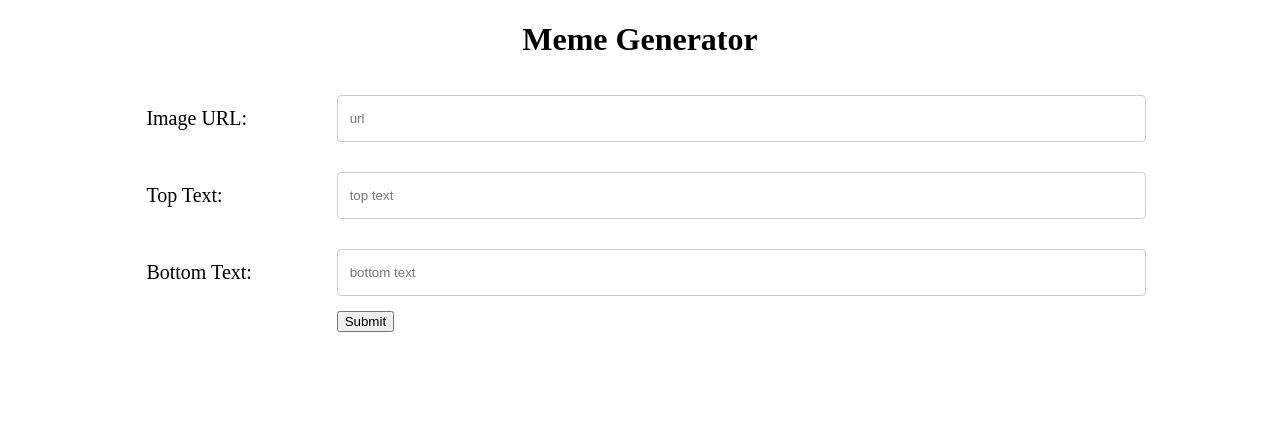
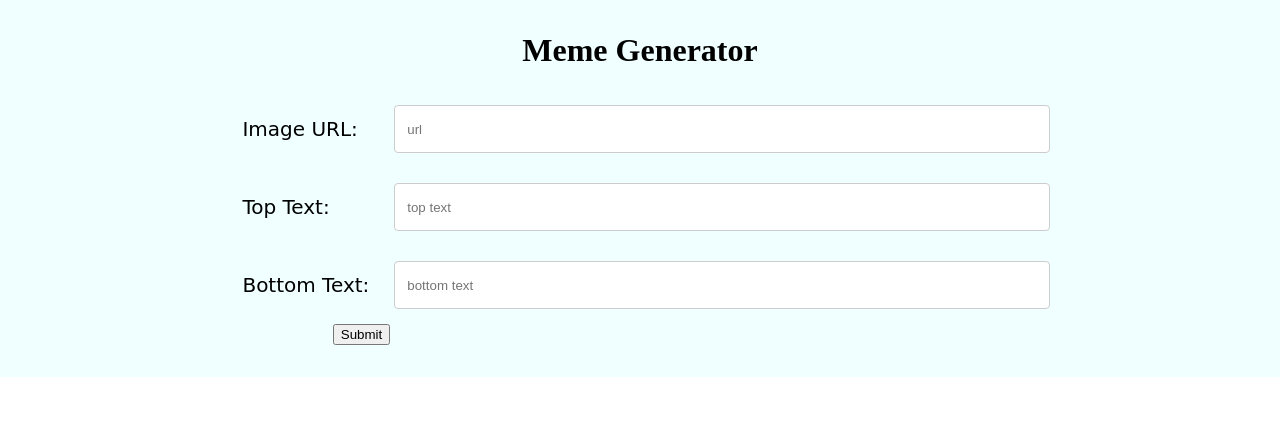
Before and after one commit to aricluo415/Meme-Generator, a PHP site: page /index.html in a window 1280 px wide. Shown: the top 426 px of the page. Run offline with PHP 8.4, Linux system fonts and the light colour scheme.

Commit message:
final commit

```diff
--- a/index.html
+++ b/index.html
@@ -6,6 +6,7 @@
     <link rel="stylesheet" href="styles.css">
 </head>
 <body>
+  <div class = "a">
     <div class ="header">
         <h1>Meme Generator</h1>
     <form id = "meme" >
@@ -18,6 +19,7 @@
         <input type="submit">
       </form>
     </div>
+  </div>
       <div id = "imgs">
     </div>
         <script src="meme.js"></script>
--- a/styles.css
+++ b/styles.css
@@ -1,13 +1,22 @@
 .header {
-  margin: 0 auto;
-  width: 80%;
   text-align: center;
+  padding-left: 10%;
+  padding-right: 10%;
+  background-color: azure;
+  padding-top: 2.5%;
+  padding-bottom: 2.5%;
 }
 .container {
-    position: relative;
-    height: 300px;
-    width: 300px;
-    color: black;
+  position: relative;
+  height: 300px;
+  width: 300px;
+  padding: 10px;
+  color: black;
+  font-family: impact;
+  text-align: center;
+  font-size: 30px;
+  overflow: hidden;
+  overflow-wrap: break-word;
   }
   .image {
     height: 100%;
@@ -51,17 +60,19 @@
     margin-left: 20%;
   }
   .contain {
-    width: 100%;
-    display:grid;
+    width: 80%;
+    display: grid;
     grid-template-columns: 1fr 4fr;
+    margin: auto;
   }
 
   label {
     text-align: left;
     font-size: 20px;
     padding: 12px;
-    margin-bottom: 15px; /* Bottom margin */
+    margin-bottom: 15px;
     margin-top: 15px;
+    font-family: cursive;
   }
   form {
     width: 100%;
@@ -69,9 +80,19 @@
   }
 
   #imgs {
-    margin: 0 auto;
+    width: 900px;
     display: grid;
     grid-template-columns: 1fr 1fr 1fr;
-    margin:0 auto;
-    padding: 15px;
+    padding: 10px;
+    margin-left: auto;
+    margin-right: auto;
+    margin-top: 30px;
+    margin-bottom: auto;
   }
+  body {
+    background-color: white;
+    margin: 0px;
+  }
+  h1 {
+    margin-top: 0px;
+  }
```
Also changed, not shown: other parts of styles.css (+11 -11 lines), meme.js (+47 -30 lines).
